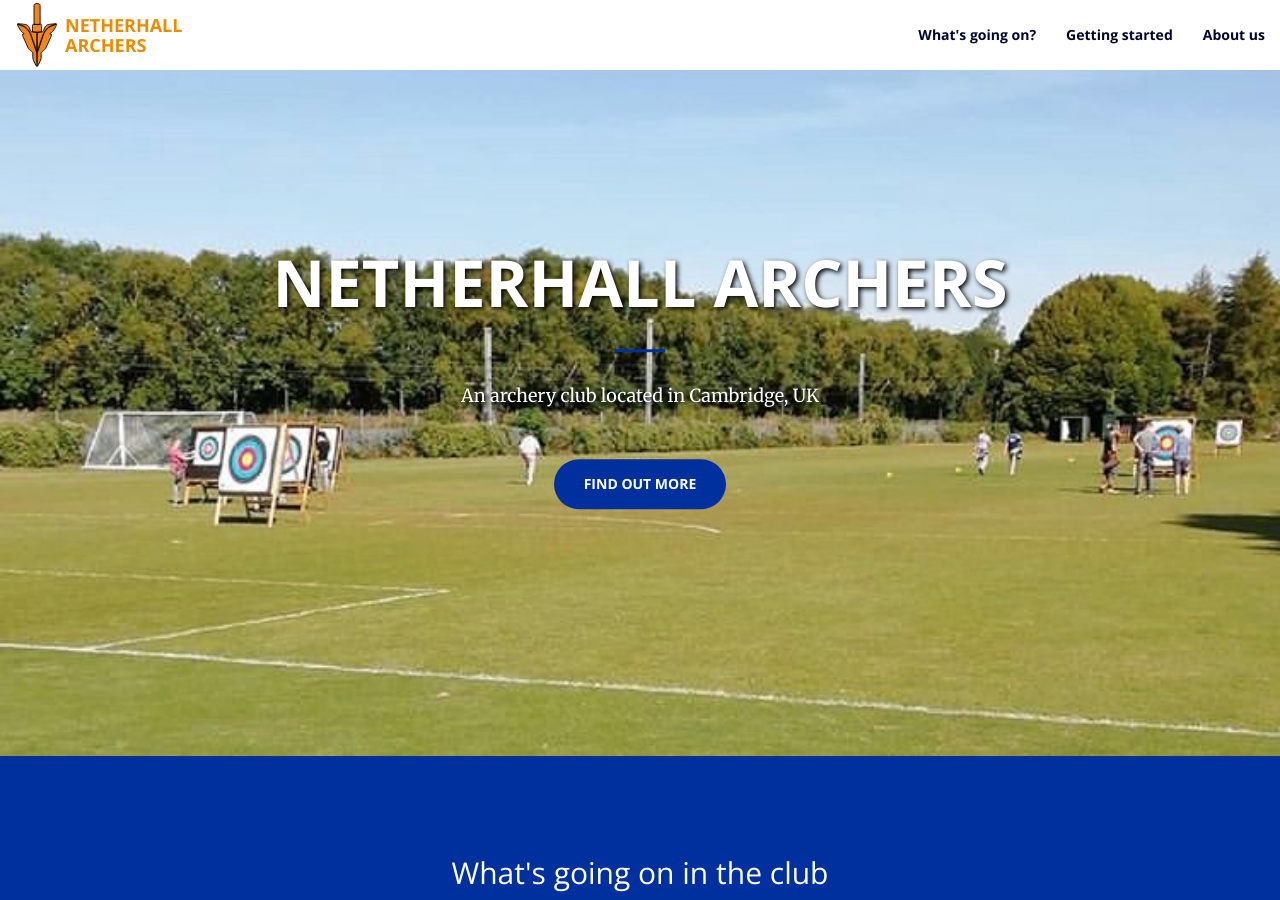
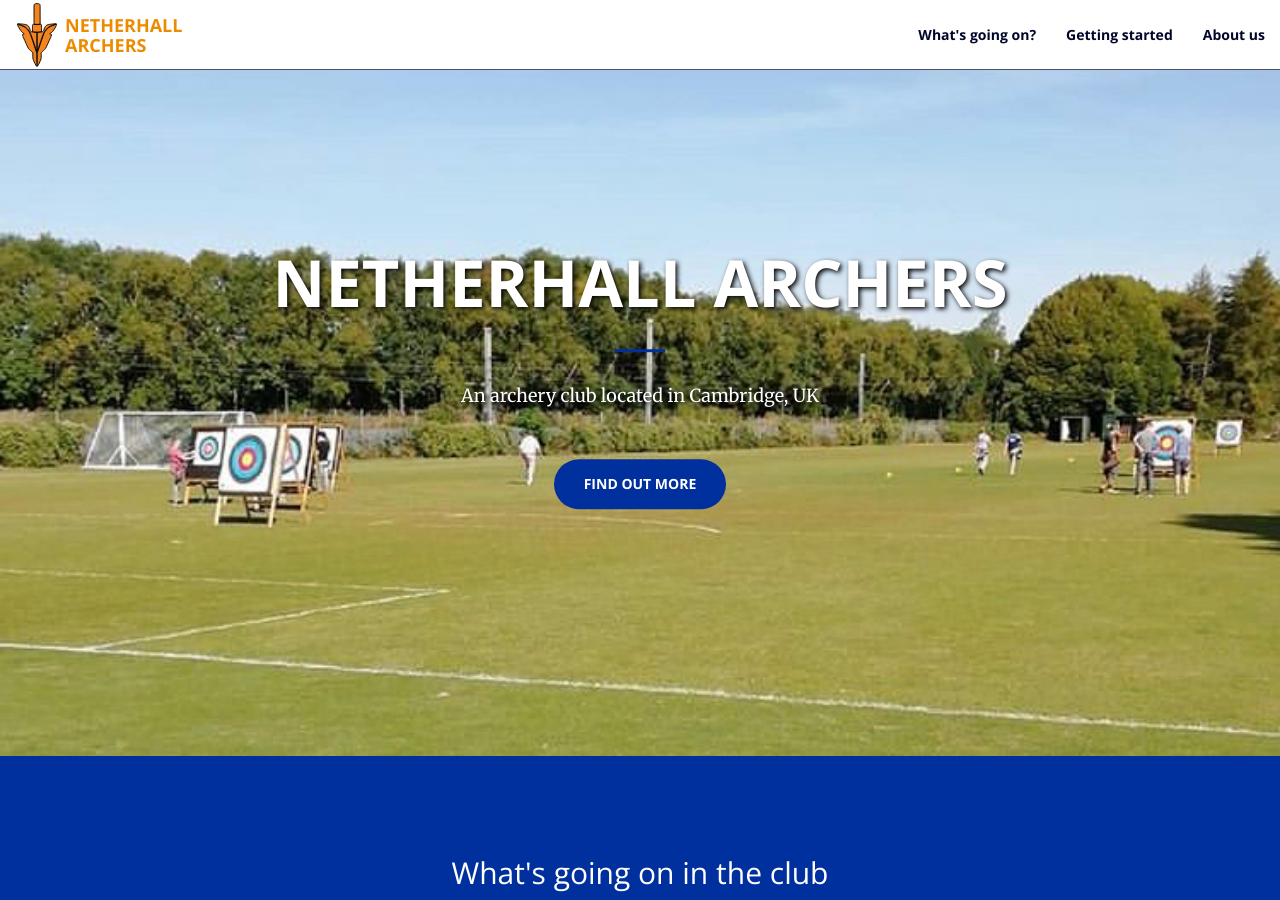
Before and after one commit to afpettigrew/netherhallarcherswebsite, a Jekyll site: the page built from index.html, in a window 1280 px wide and 900 px high. Built offline with Jekyll 4.4.1, drawn with Linux system fonts in a browser that asks for light colours.

Commit message:
Made the border outline be a permanent feature

```diff
--- a/_sass/_base.scss
+++ b/_sass/_base.scss
@@ -134,8 +134,8 @@
       }
     }
   }
+  border-color: rgba($theme-dark, .7);
   @media (min-width: 768px) {
-    border-color: rgba(white, .3);
 
     .navbar-header .navbar-brand {
       &:focus,
@@ -153,7 +153,6 @@
 
     &.affix {
       background-color: white;
-      border-color: rgba($theme-dark, .5);
 
       .navbar-header .navbar-brand {
         &:focus,
@@ -175,8 +174,6 @@
 }
 
 .nav-socials {
-//  position: absolute;
-//  left: 45%;
 margin-left: auto;
 margin-right: auto;
   li a {
```
